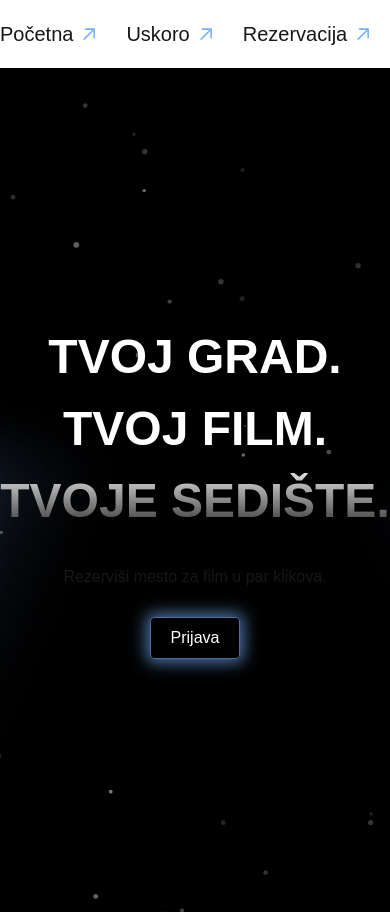
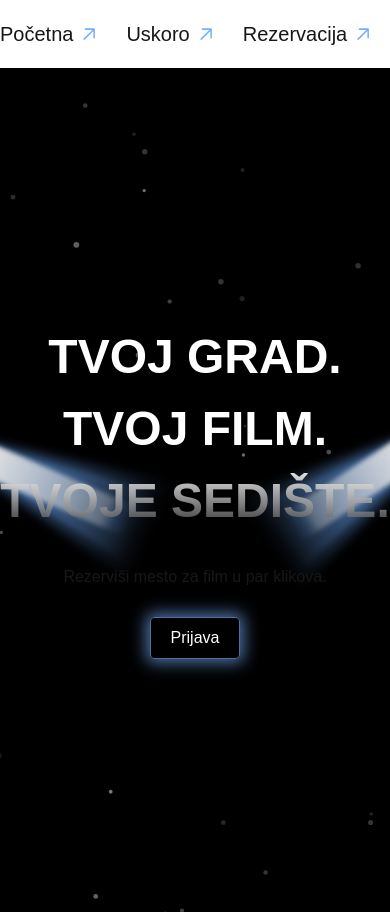
Before and after one commit to reddit-programatori/cinema-frontend, a Next.js app: page / in a window 390 px wide. Shown: the top 912 px of the page. Built offline with nearby package versions, Linux system fonts and the light colour scheme.

Commit message:
added breakpoints

```diff
--- a/src/features/home/components/Hero/Hero.module.css
+++ b/src/features/home/components/Hero/Hero.module.css
@@ -42,3 +42,9 @@
     font-size: 1rem;
   }
 }
+
+@media (max-width: 768px) {
+  .wrapper {
+    background-size: contain;
+  }
+}
```
